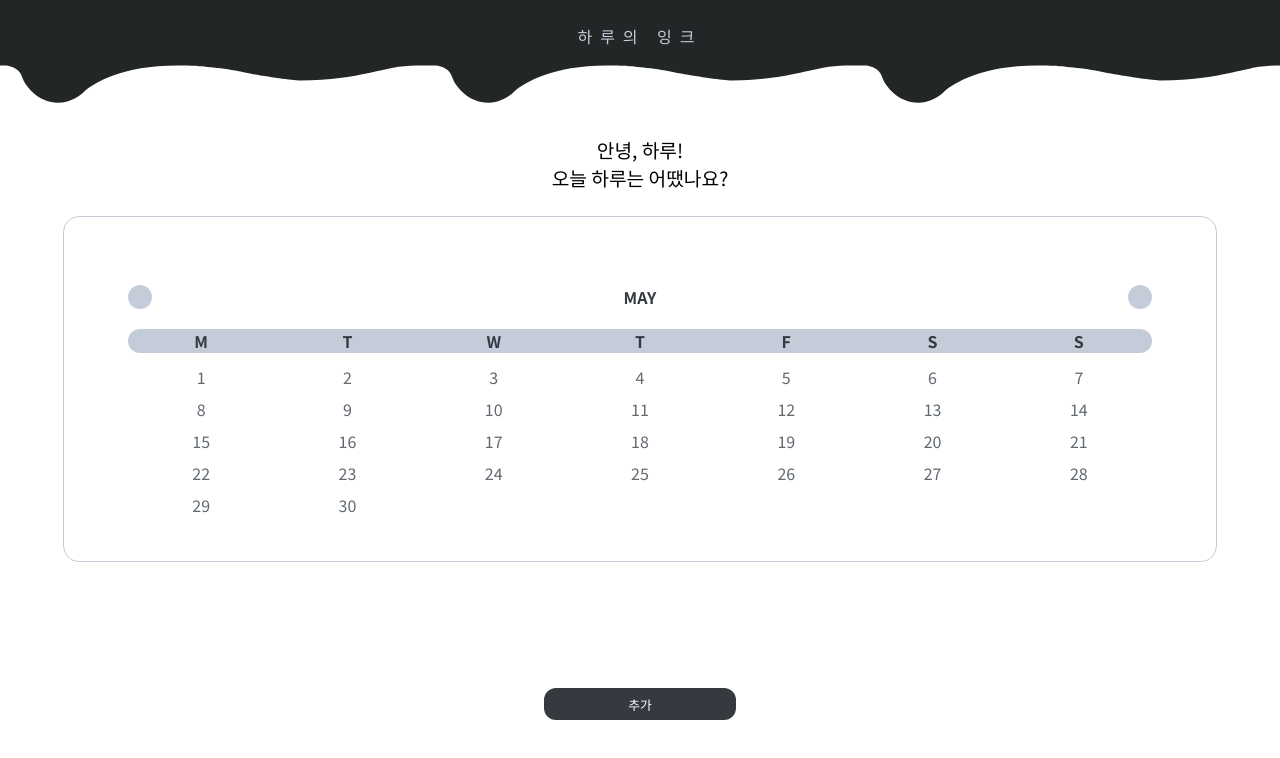
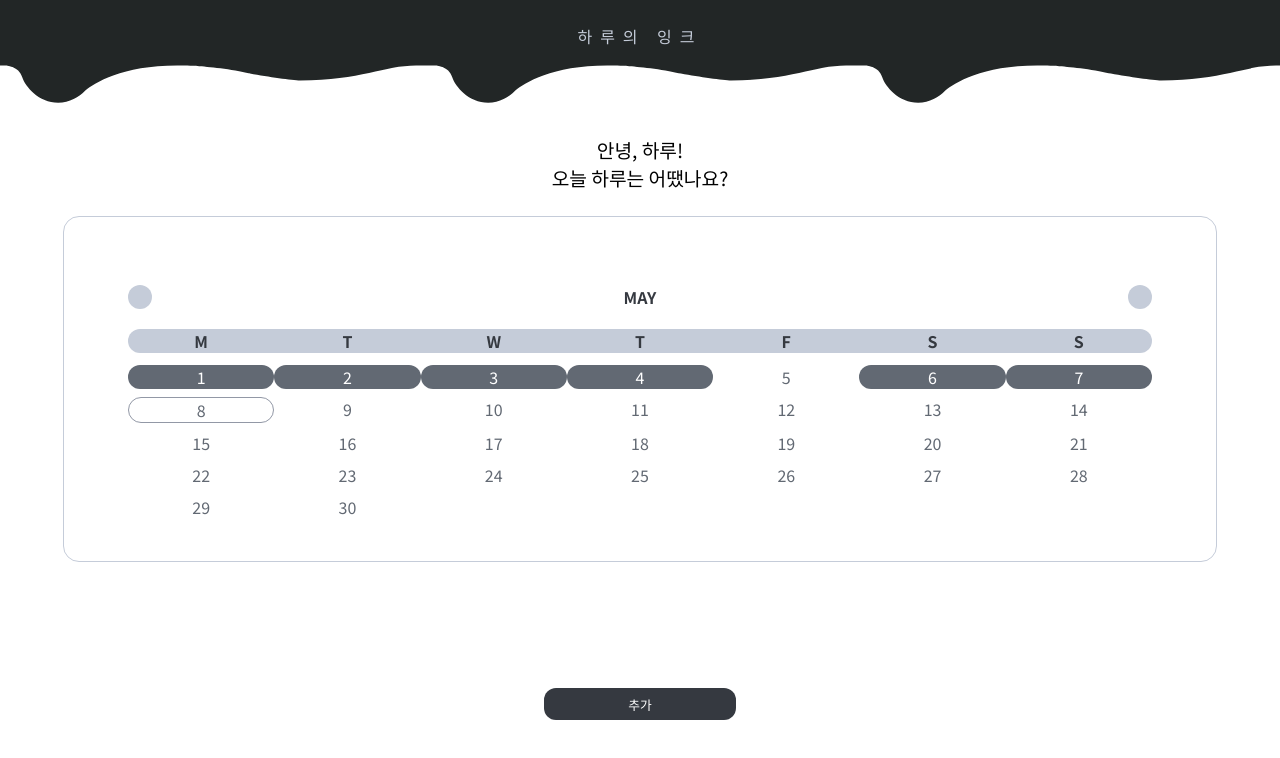
Before and after one commit to a-jinjin/2022-project-INK, a plain HTML site: page ink-01/01-main-calendar.html in a window 1280 px wide. Drawn offline with Linux system fonts and the light colour scheme.

```diff
--- a/ink-01/css/class-btn.css
+++ b/ink-01/css/class-btn.css
@@ -16,12 +16,6 @@
   font-size: 0.8rem;
 }
 
-.p-top {
-  font-family: 'Noto Sans KR', sans-serif;
-  font-weight: 300;
-  letter-spacing: 0.5rem;
-}
-
 .p-small { font-size: 0.8rem; font-weight: 300;}
 
 .p-mid { font-size: 1.2rem; }
@@ -35,3 +29,15 @@
 .sans {font-family: 'Noto Sans KR', sans-serif;}
 
 .cursor-p {cursor: pointer;}
+
+.calendar-on {
+  border-radius: 3vh;
+  background-color: var(--color-3);
+  color: var(--color-6);
+}
+
+.calendar-today {
+  border-radius: 3vh;
+  border: 1px solid var(--color-4);
+  color: var(--color-3);
+}
```
